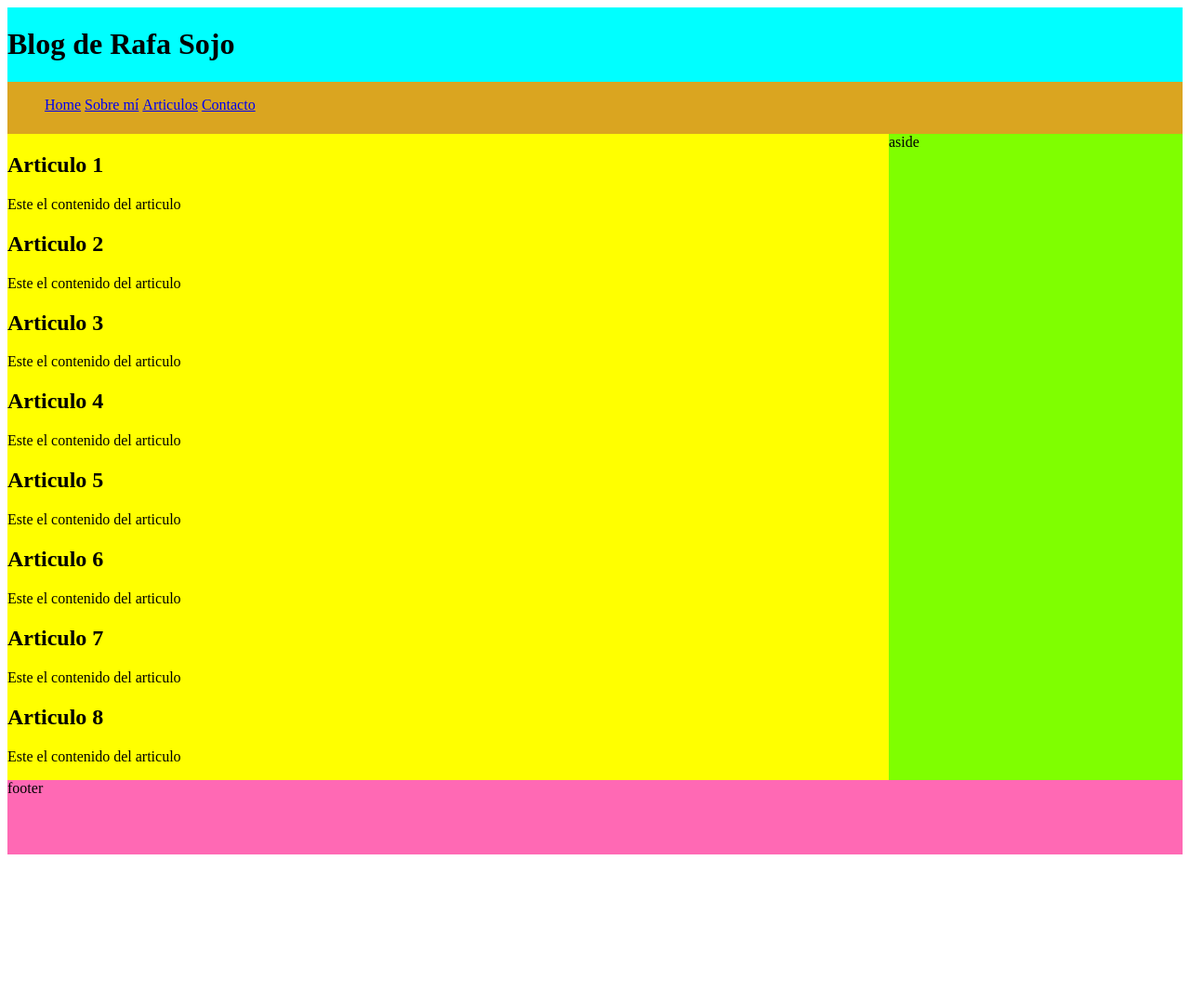
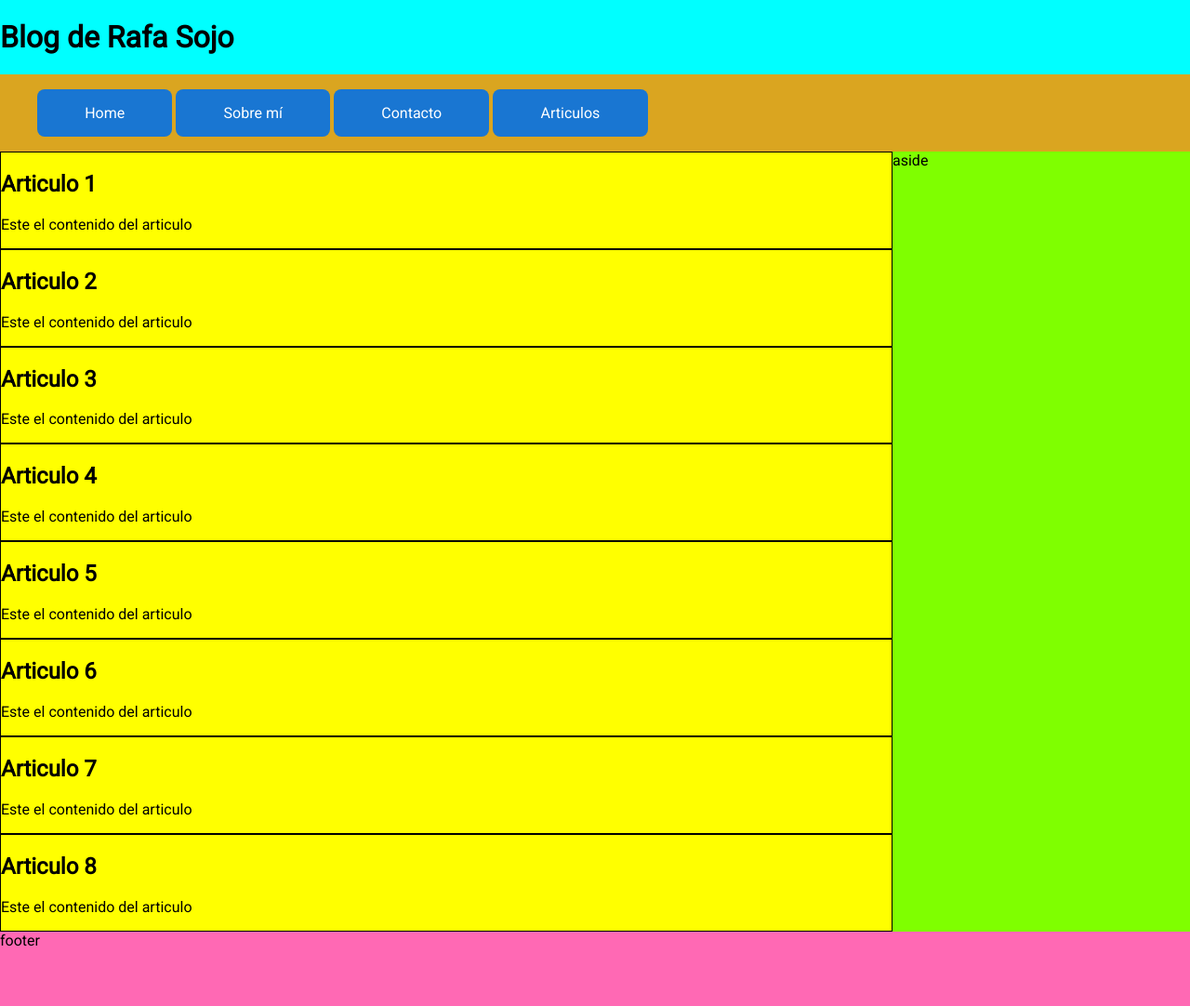
Before and after one commit to RafaSojo/DIW, a plain HTML site: page practica10/blog1.html in a window 1280 px wide. Shown: the whole page at 93% size. Before the commit the page ends 927 px from the top, so only its background shows below. Drawn offline with Linux system fonts and the light colour scheme.

Commit message:
Modificado menú

```diff
--- a/practica10/blog1.css
+++ b/practica10/blog1.css
@@ -1,8 +1,11 @@
 body{
+    font-family: 'Roboto', sans-serif;
+
+    margin: 0;
     min-height: 95vh;
     display: grid;
     grid-template-columns: repeat(4, 1fr);
-    grid-template-rows: 10vh 7vh auto 10vh;
+    grid-template-rows: 10vh auto auto 10vh;
     grid-template-areas:
       "header header header header"
       "nav nav nav nav"
@@ -12,6 +15,11 @@ body{
 header{
     background-color: aqua;
     grid-area: header;
+
+    display: flex;
+    flex-direction: column;
+    justify-content: center;
+    /* align-items: center; */
 }
 
 nav{
@@ -34,20 +42,37 @@ footer{
     grid-area: footer;
 }
 
+article{
+    border: 1px solid black;
+}
+
 
 
 /* --------------- Diseño Menú ---------------*/
 nav>ul{
     list-style: none;
     text-decoration: none;
-    /* display: inline-block; */
 }
 
 nav>ul>li{
     display: inline-block;
 }
 
+nav>ul>li>a{
+    text-decoration: none;
+}
 
 
+nav>ul>li>a>span{
+    padding: 2vh 4vw;
+    display: inline-block;
+    border-radius: 8px;
+    background-color: #1976D2;
+    color: white;
+}
+
+nav>ul>li>a>span:hover{
+    background-color: #FF5722;
+}
 
 /* --------------- Fin Diseño Menú ---------------*/
--- a/practica10/blog1.html
+++ b/practica10/blog1.html
@@ -6,6 +6,7 @@
     <meta name="viewport" content="width=device-width, initial-scale=1.0">
     <meta http-equiv="X-UA-Compatible" content="ie=edge">
     <link rel="stylesheet" href="blog1.css">
+    <link href="https://fonts.googleapis.com/css?family=Roboto" rel="stylesheet">
     <title>Blog Diseño</title>
 </head>
 
@@ -15,10 +16,11 @@
     </header>
     <nav>
         <ul>
-            <li><a href="#">Home</a></li>
-            <li><a href="#">Sobre mí</a></li>
-            <li><a href="#">Articulos</a></li>
-            <li><a href="#">Contacto</a></li>
+            <li><a href="#"><span>Home</span></a></li>
+            <li><a href="#"><span>Sobre mí</span></a></li>
+            <li><a href="#"><span>Contacto</span></a></li>
+            <li><a href="#"><span>Articulos</span></a></li>
+
         </ul>
     </nav>
     <main>
```
